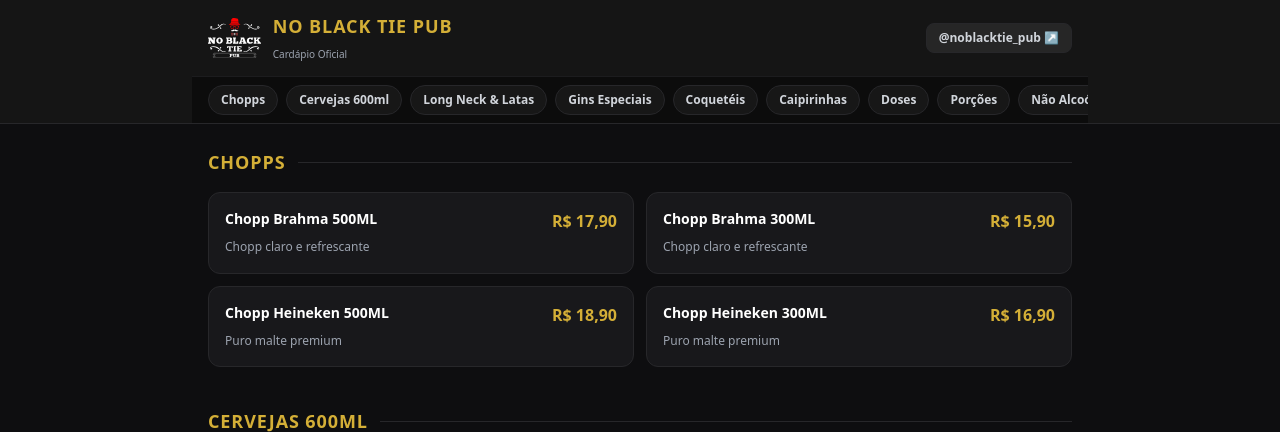
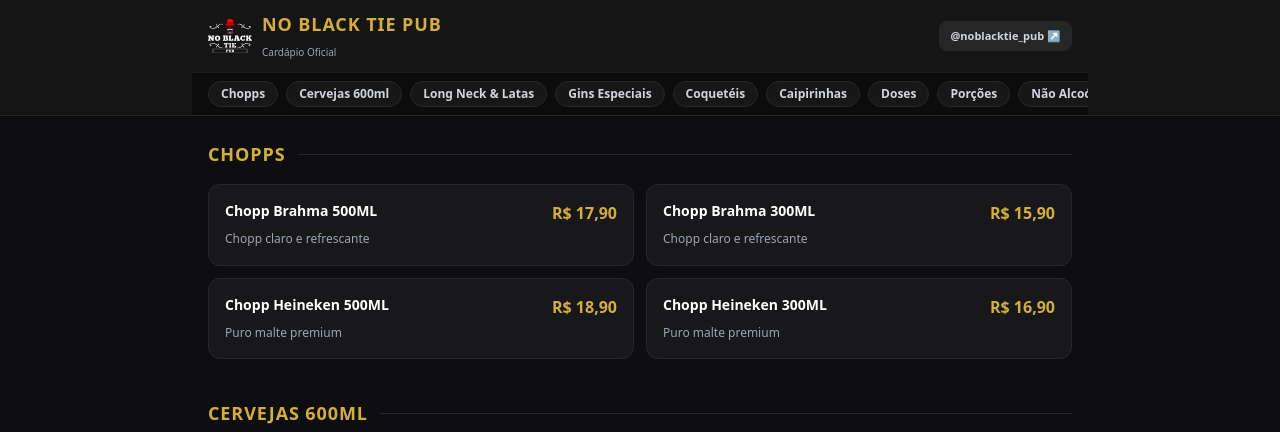
Before and after one commit to HCrepaldi/Cardapio-pub, a FastAPI app: page / in a window 1280 px wide. Shown: the top 432 px of the page. Run offline with FastAPI, Linux system fonts and the light colour scheme; data comes from the database, SQL or seed files in the repository; some libraries are stand-ins or nearby versions.

Commit message:
Exibe logo.svg no cardapio

```diff
--- a/templates/cardapio.html
+++ b/templates/cardapio.html
@@ -27,26 +27,29 @@
 </head>
 <body class="bg-pubDark text-gray-200 min-h-screen font-sans pb-24">
 
-    <!-- Topo com Logo Oficial -->
-    <header class="border-b border-pubBorder bg-neutral-900/90 sticky top-0 z-50 backdrop-blur">
-        <div class="max-w-4xl mx-auto px-4 py-3 flex justify-between items-center">
-            <div class="flex items-center gap-3">
-                <img src="/static/logo.svg" alt="No Black Tie Pub" class="h-10 w-auto object-contain">
+    <!-- Topo Oficial -->
+    <header class="border-b border-pubBorder bg-neutral-900/95 sticky top-0 z-50 backdrop-blur">
+        <div class="max-w-4xl mx-auto px-4 py-2.5 flex justify-between items-center gap-3">
+
+            <!-- Logo + Nome -->
+            <div class="flex items-center gap-2.5">
+                <img src="/static/logo.svg" alt="No Black Tie Pub" class="h-10 w-10 sm:h-11 sm:w-11 object-contain shrink-0">
                 <div>
                     <h1 class="text-base sm:text-lg font-black text-pubGold uppercase tracking-wider leading-none">No Black Tie Pub</h1>
                     <span class="text-[10px] text-gray-400">Cardápio Oficial</span>
                 </div>
             </div>
 
-            <a href="https://instagram.com/noblacktie_pub" target="_blank" class="text-xs bg-neutral-800 hover:bg-neutral-700 text-gray-300 font-bold px-3 py-1.5 rounded-lg border border-pubBorder transition">
+            <!-- Link Instagram -->
+            <a href="https://instagram.com/noblacktie_pub" target="_blank" class="text-[11px] bg-neutral-800 hover:bg-neutral-700 text-gray-300 font-bold px-2.5 py-1.5 rounded-lg border border-pubBorder transition shrink-0">
                 @noblacktie_pub ↗
             </a>
         </div>
 
-        <!-- Menu de Categorias -->
+        <!-- Menu de Categorias Deslizante -->
         <div class="border-t border-pubBorder/60 bg-neutral-950/80 px-4 py-2 overflow-x-auto no-scrollbar flex gap-2 max-w-4xl mx-auto">
             {% for cat in categorias %}
-            <a href="#cat-{{ loop.index }}" class="whitespace-nowrap px-3 py-1.5 rounded-full bg-neutral-900 hover:bg-neutral-800 border border-pubBorder text-xs font-bold text-gray-300 hover:text-pubGold transition">
+            <a href="#cat-{{ loop.index }}" class="whitespace-nowrap px-3 py-1 rounded-full bg-neutral-900 hover:bg-neutral-800 border border-pubBorder text-xs font-bold text-gray-300 hover:text-pubGold transition">
                 {{ cat }}
             </a>
             {% endfor %}
```
